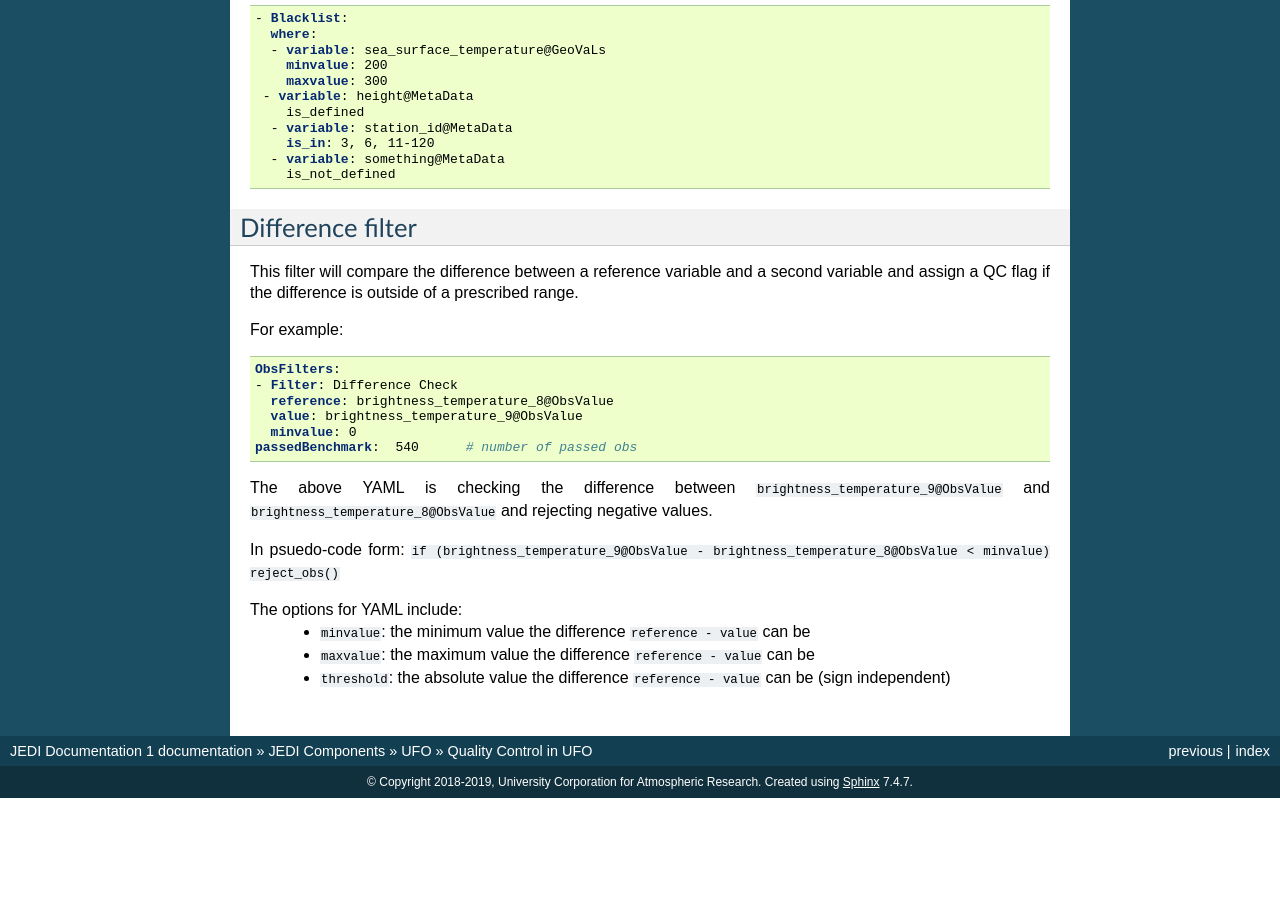
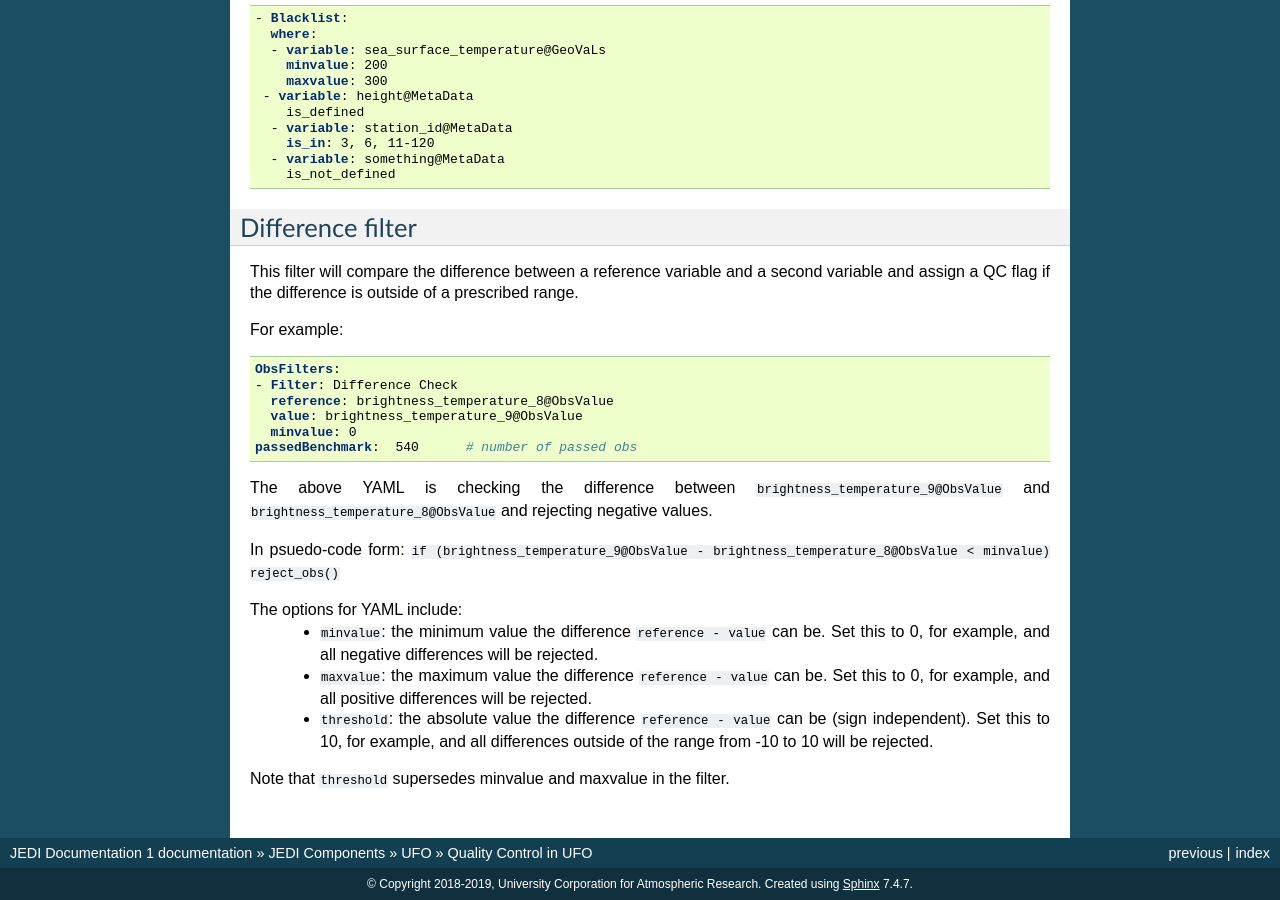
Before and after one commit to JCSDA/jedi-docs, a Sphinx documentation site: the page built from docs/jedi-components/ufo/qcfilters.rst, in a window 1280 px wide and 900 px high, scrolled down 3060 px. Built offline with Sphinx 7.4.7, drawn with Linux system fonts in a browser that asks for light colours; before the commit the page ends 3858 px from its top, so only the background shows below that.

Commit message:
Added additional information.

```diff
--- a/docs/jedi-components/ufo/qcfilters.rst
+++ b/docs/jedi-components/ufo/qcfilters.rst
@@ -205,6 +205,7 @@ In psuedo-code form:
 :code:`if (brightness_temperature_9@ObsValue - brightness_temperature_8@ObsValue < minvalue) reject_obs()`
 
 The options for YAML include:
- - :code:`minvalue`: the minimum value the difference :code:`reference - value` can be
- - :code:`maxvalue`: the maximum value the difference :code:`reference - value` can be
- - :code:`threshold`: the absolute value the difference :code:`reference - value` can be (sign independent)
+ - :code:`minvalue`: the minimum value the difference :code:`reference - value` can be. Set this to 0, for example, and all negative differences will be rejected.
+ - :code:`maxvalue`: the maximum value the difference :code:`reference - value` can be. Set this to 0, for example, and all positive differences will be rejected.
+ - :code:`threshold`: the absolute value the difference :code:`reference - value` can be (sign independent). Set this to 10, for example, and all differences outside of the range from -10 to 10 will be rejected.
+Note that :code:`threshold` supersedes minvalue and maxvalue in the filter.
```
